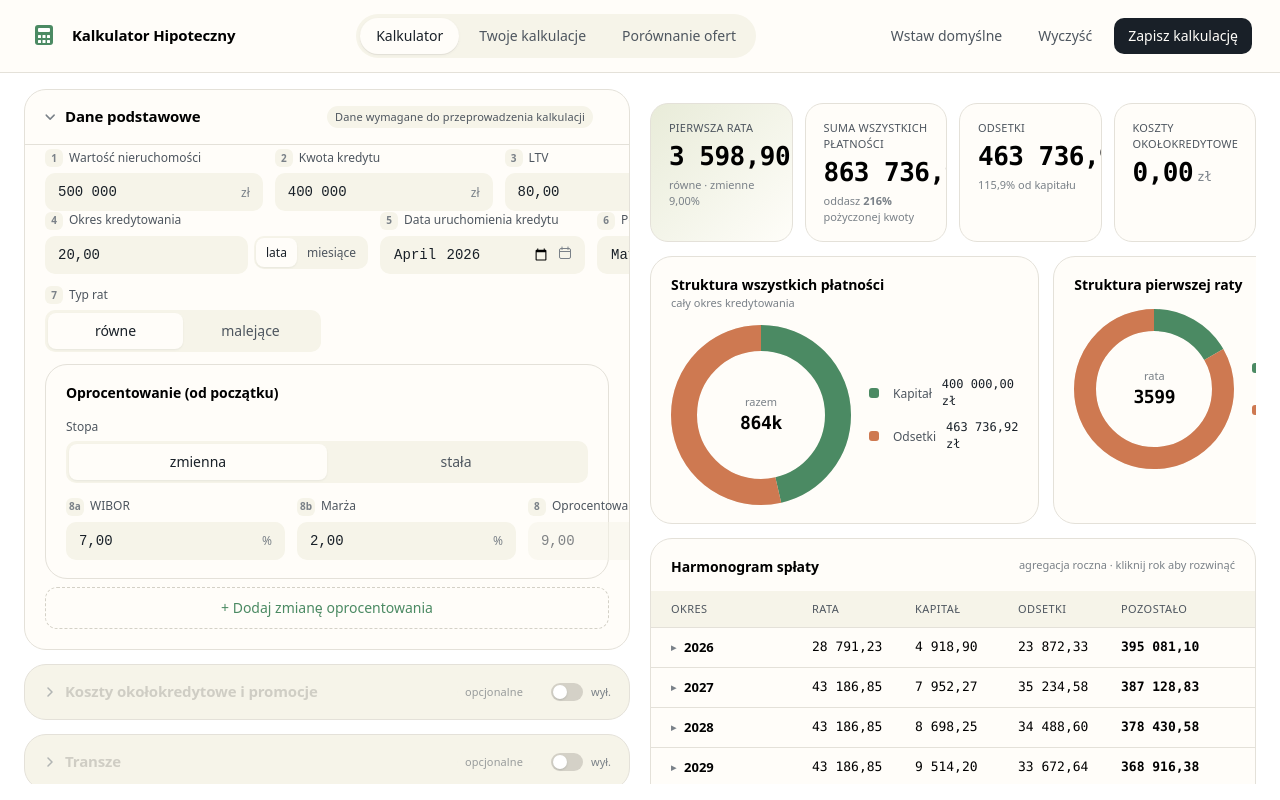
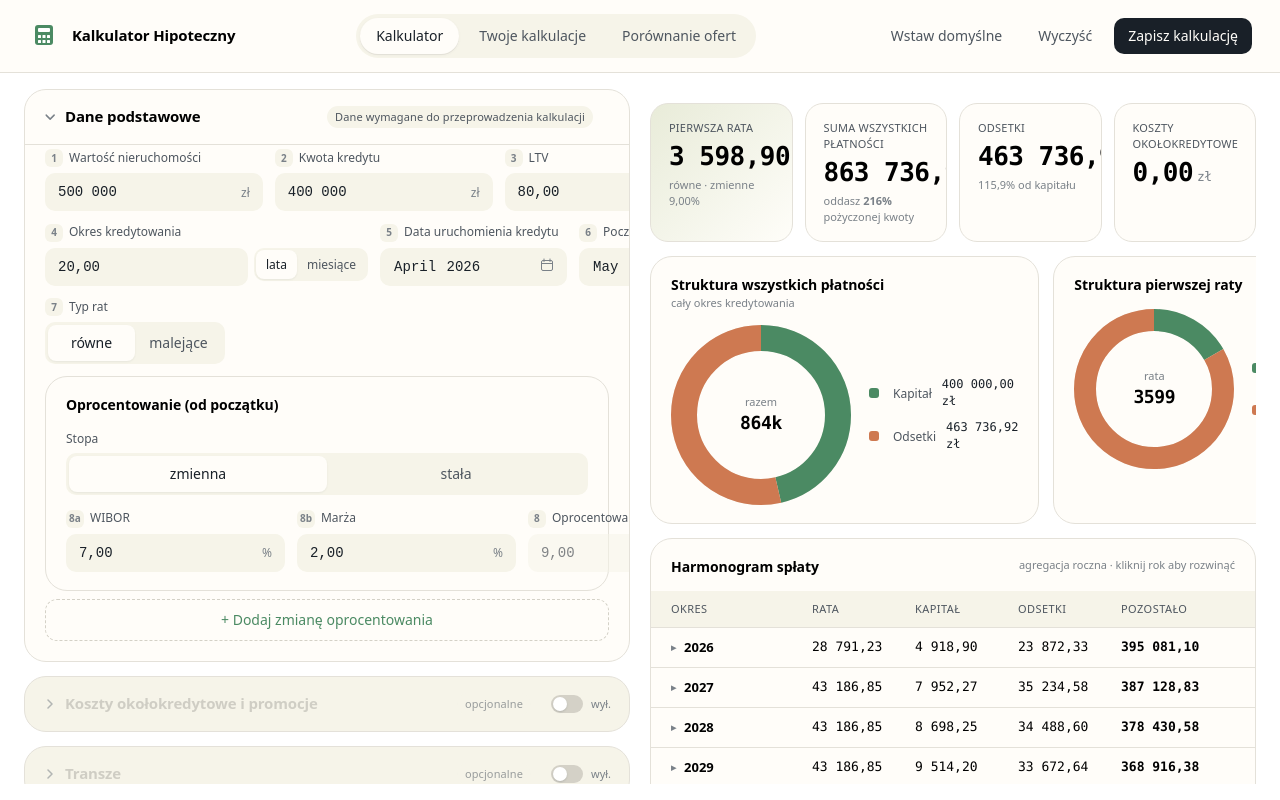
Before and after one commit to gyerosaski/kalkulator-hippoteczny, an Angular app: page / in a window 1280 px wide. Built offline with nearby package versions, Linux system fonts and the light colour scheme.

Commit message:
poprawa zdublowanej ikony kalendarza

```diff
--- a/src/app/components/form/basic-data-form/basic-data-form.component.html
+++ b/src/app/components/form/basic-data-form/basic-data-form.component.html
@@ -59,7 +59,7 @@
       </app-field>
     </div>
 
-    <div class="row row--2" style="margin-top: 0.75rem">
+    <div class="row row--3">
       <app-field num="7" label="Typ rat">
         <app-segmented
           formControlName="installmentType"
--- a/src/app/components/ui/month-picker/month-picker.component.html
+++ b/src/app/components/ui/month-picker/month-picker.component.html
@@ -1,5 +1,6 @@
 <div class="inp inp--date" [class.inp--focus]="focused()" [class.inp--disabled]="disabled()">
   <input
+    #inputRef
     type="month"
     [disabled]="disabled()"
     [value]="_value()"
@@ -8,5 +9,5 @@
     (blur)="onBlur()"
     (change)="onNativeChange($any($event.target).value)"
   />
-  <icon-calendar />
+  <icon-calendar (click)="openPicker()" style="cursor: pointer" />
 </div>
--- a/src/app/components/ui/month-picker/month-picker.component.ts
+++ b/src/app/components/ui/month-picker/month-picker.component.ts
@@ -1,4 +1,12 @@
-import { Component, ChangeDetectionStrategy, signal, output, forwardRef } from '@angular/core';
+import {
+  Component,
+  ChangeDetectionStrategy,
+  signal,
+  output,
+  forwardRef,
+  viewChild,
+  ElementRef,
+} from '@angular/core';
 import { ControlValueAccessor, NG_VALUE_ACCESSOR } from '@angular/forms';
 import { IconCalendarComponent } from '../../icons/icon-calendar/icon-calendar.component';
 
@@ -22,6 +30,11 @@ export class MonthPickerComponent implements ControlValueAccessor {
   focused = signal(false);
   disabled = signal(false);
   readonly _value = signal('');
+  private readonly inputRef = viewChild.required<ElementRef<HTMLInputElement>>('inputRef');
+
+  openPicker(): void {
+    this.inputRef().nativeElement.showPicker();
+  }
 
   private _onChange?: (v: string) => void;
   private _onTouched?: () => void;
--- a/src/styles.scss
+++ b/src/styles.scss
@@ -296,6 +296,9 @@ body {
   display: grid;
   gap: 12px;
 }
+.row + .row {
+  margin-top: 12px;
+}
 .row--2 {
   grid-template-columns: 1fr 1fr;
 }
@@ -381,6 +384,9 @@ body {
 }
 .inp--date {
   gap: 8px;
+}
+.inp--date input::-webkit-calendar-picker-indicator {
+  display: none;
 }
 .inp--date .cal-ico {
   color: var(--muted);
```
